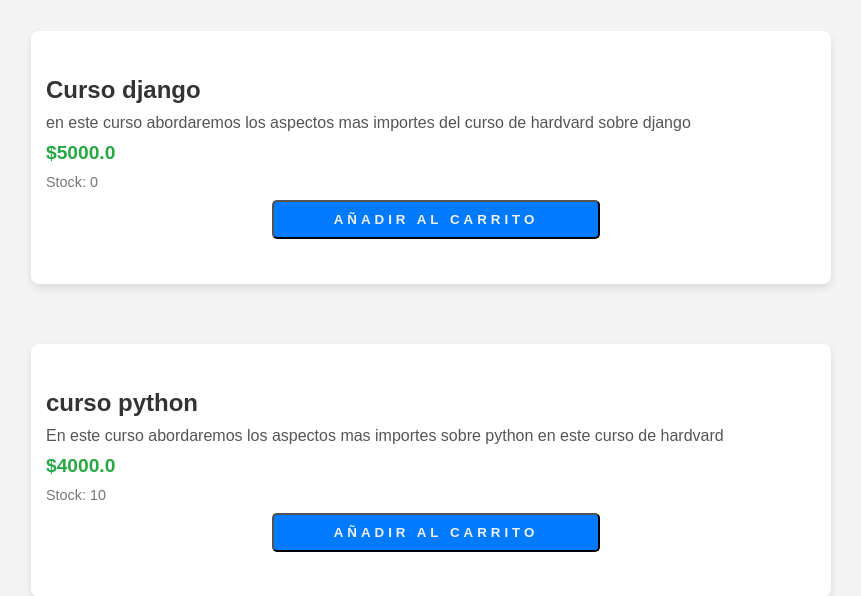
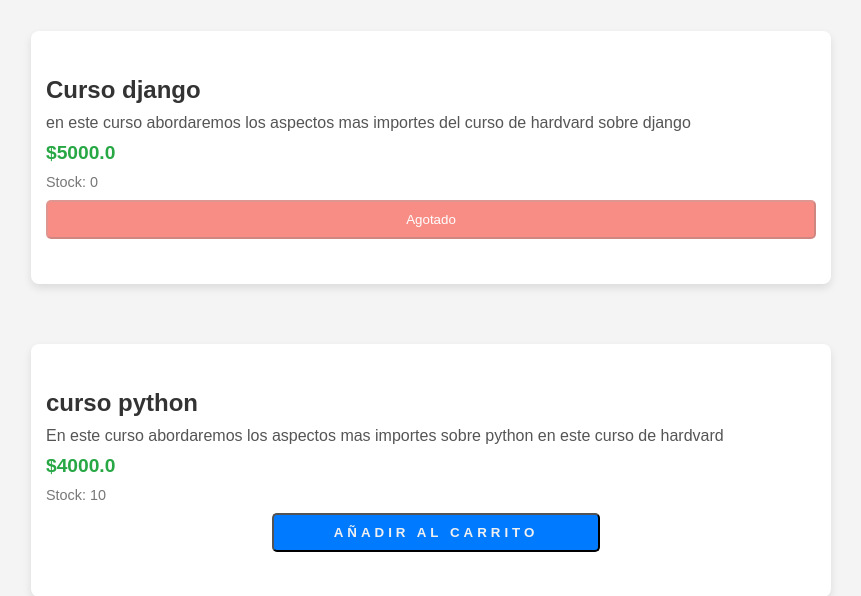
Before and after one commit to IvanPopiel/CarritoDeCompras, a Django app: page / in a window 1280 px wide. Shown: the part 184-780 px from the top of the page, without its empty margins (209-1070 px from the left). Run offline with Django 5.2, Linux system fonts and the light colour scheme; data comes from the database, SQL or seed files in the repository; both versions use the stored data as it was after the commit.

Commit message:
validacion de stock agotado + estilos

```diff
--- a/CarritoCompras/CarritoAplicacion/static/css/estilos.css
+++ b/CarritoCompras/CarritoAplicacion/static/css/estilos.css
@@ -160,7 +160,15 @@ body {
 
 }
 
-
+.btn-agotado {
+    background-color: #f44336;
+    color: white;
+    padding: 10px 20px;
+    text-align: center;
+    border-radius: 5px;
+    cursor: not-allowed; /* Cambia el cursor para indicar que no se puede hacer clic */
+    opacity: 0.6; /* Añade un poco de transparencia para indicar que está deshabilitado */
+}
 
 /* Contenido del modal */
 .modal-container{
--- a/CarritoCompras/CarritoAplicacion/templates/index.html
+++ b/CarritoCompras/CarritoAplicacion/templates/index.html
@@ -31,11 +31,20 @@
                     <p class="card-description">{{ producto.descripcion }}</p>
                     <span class="card-price">${{ producto.precio }}</span>
                     <span class="card-stock">Stock: {{ producto.stock }}</span>
-                        <!-- El botón de agregar al carrito no debe abrir el modal -->
-                        <a href="{% url 'Agregar' producto.id %}" class="link-agregar"> <button class="btn-agregar">Añadir al carrito</button></a>
+
+                    {% if producto.stock > 0 %}
+                        <!-- Si hay stock, muestra el botón de "Añadir al carrito" -->
+                        <a href="{% url 'Agregar' producto.id %}" class="link-agregar">
+                            <button class="btn-agregar">Añadir al carrito</button>
+                        </a>
+                    {% else %}
+                        <!-- Si no hay stock, muestra un botón deshabilitado con el mensaje de agotado -->
+                        <button class="btn-agotado" disabled>Agotado</button>
+                    {% endif %}
                 </div>
             </div>
         {% endfor %}
+
         </div>
 
         <!-- Ventana modal (oculta por defecto) -->
```
Also changed, not shown: CarritoCompras/db.sqlite3. Lines whose indentation alone changed are shown as unchanged.
